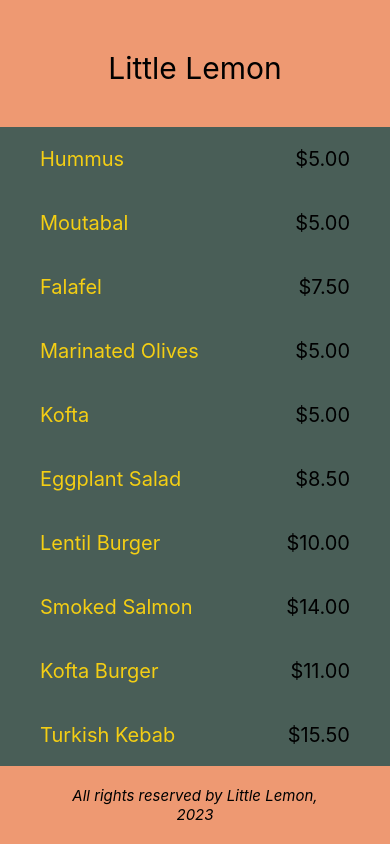
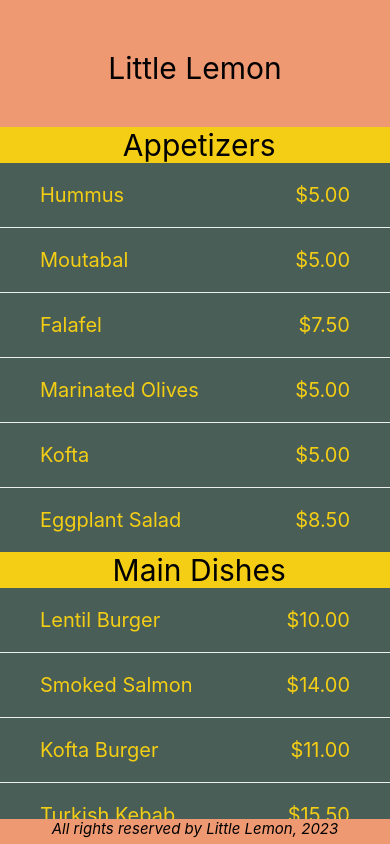
Before and after one commit to tndevelop/ReactNative-LittleLemonApp, a React Native app: screen / in a window 390 px wide. Built offline with nearby package versions, Linux system fonts and the light colour scheme.

Commit message:
SectionList instead of Flatlist

```diff
--- a/components/LittleLemonFooter.js
+++ b/components/LittleLemonFooter.js
@@ -12,10 +12,8 @@
 }
 
 const styles = StyleSheet.create({
-  bg: { backgroundColor: '#EE9972', position: 'absolute', bottom: 0 },
+  bg: { backgroundColor: '#EE9972', position: 'absolute', bottom: 0, width:'100%', height:'3%' },
   copyright: {
-    paddingHorizontal: 60,
-    paddingVertical: 20,
     fontSize: 15,
     color: 'black',
     textAlign: 'center',
--- a/components/WelcomeScreen.js
+++ b/components/WelcomeScreen.js
@@ -1,27 +1,47 @@
-import { View, Text, StyleSheet, FlatList } from 'react-native';
+import { View, Text, StyleSheet, SectionList } from 'react-native';
 
 const menuItemsToDisplay = [
-  { name: 'Hummus', price: '$5.00', id: '1A' },
-  { name: 'Moutabal', price: '$5.00', id: '2B' },
-  { name: 'Falafel', price: '$7.50', id: '3C' },
-  { name: 'Marinated Olives', price: '$5.00', id: '4D' },
-  { name: 'Kofta', price: '$5.00', id: '5E' },
-  { name: 'Eggplant Salad', price: '$8.50', id: '6F' },
-  { name: 'Lentil Burger', price: '$10.00', id: '7G' },
-  { name: 'Smoked Salmon', price: '$14.00', id: '8H' },
-  { name: 'Kofta Burger', price: '$11.00', id: '9I' },
-  { name: 'Turkish Kebab', price: '$15.50', id: '10J' },
-  { name: 'Fries', price: '$3.00', id: '11K' },
-  { name: 'Buttered Rice', price: '$3.00', id: '12L' },
-  { name: 'Bread Sticks', price: '$3.00', id: '13M' },
-  { name: 'Pita Pocket', price: '$3.00', id: '14N' },
-  { name: 'Lentil Soup', price: '$3.75', id: '15O' },
-  { name: 'Greek Salad', price: '$6.00', id: '16Q' },
-  { name: 'Rice Pilaf', price: '$4.00', id: '17R' },
-  { name: 'Baklava', price: '$3.00', id: '18S' },
-  { name: 'Tartufo', price: '$3.00', id: '19T' },
-  { name: 'Tiramisu', price: '$5.00', id: '20U' },
-  { name: 'Panna Cotta', price: '$5.00', id: '21V' },
+  {
+    title: 'Appetizers',
+    data: [
+      { name: 'Hummus', price: '$5.00' },
+      { name: 'Moutabal', price: '$5.00' },
+      { name: 'Falafel', price: '$7.50' },
+      { name: 'Marinated Olives', price: '$5.00' },
+      { name: 'Kofta', price: '$5.00' },
+      { name: 'Eggplant Salad', price: '$8.50' },
+    ],
+  },
+  {
+    title: 'Main Dishes',
+    data: [
+      { name: 'Lentil Burger', price: '$10.00' },
+      { name: 'Smoked Salmon', price: '$14.00' },
+      { name: 'Kofta Burger', price: '$11.00' },
+      { name: 'Turkish Kebab', price: '$15.50' },
+    ],
+  },
+  {
+    title: 'Sides',
+    data: [
+      { name: 'Fries', price: '$3.00', id: '11K' },
+      { name: 'Buttered Rice', price: '$3.00' },
+      { name: 'Bread Sticks', price: '$3.00' },
+      { name: 'Pita Pocket', price: '$3.00' },
+      { name: 'Lentil Soup', price: '$3.75' },
+      { name: 'Greek Salad', price: '$6.00' },
+      { name: 'Rice Pilaf', price: '$4.00' },
+    ],
+  },
+  {
+    title: 'Desserts',
+    data: [
+      { name: 'Baklava', price: '$3.00' },
+      { name: 'Tartufo', price: '$3.00' },
+      { name: 'Tiramisu', price: '$5.00' },
+      { name: 'Panna Cotta', price: '$5.00' },
+    ],
+  },
 ];
 
 const Item = ({name, price}) => (<View style={styles.item}>
@@ -29,19 +49,28 @@
     <Text style={styles.text}>
         {name}
     </Text>
-    <Text style={{fontSize:20}}>{price}</Text>
+    <Text style={styles.text}>{price}</Text>
 
 </View>);
+
+
+const Separator = () => <View style={styles.separator}></View>
 
 export default function WelcomeScreen() {
 
   const renderItem = ({item}) => <Item name={item.name} price={item.price}/>
+  const renderSectionHeader = ({section:{title}}) => <View><Text style={styles.header}> {title}</Text></View>
+  return (
+    <View style={{ flex:0.82 }}>
+      <SectionList
+        sections={menuItemsToDisplay}
+        keyExtractor={(index,it) => it+index}
+        renderItem = {renderItem}
+        renderSectionHeader={renderSectionHeader}
+        ItemSeparatorComponent={Separator}
+      >
 
-  return (
-    <View style={{ flex:0.78 }}>
-      <FlatList data={menuItemsToDisplay} keyExtractor={it => it.id} renderItem = {renderItem}>
-
-      </FlatList>
+      </SectionList>
     </View>
   );
 }
@@ -50,6 +79,7 @@
 const styles = StyleSheet.create({
 
     text:{fontSize:20, color: '#F4CE14'},
-    item:{flexDirection: 'row', justifyContent: 'space-between', paddingVertical:20, paddingHorizontal:40}
-
+    item:{flexDirection: 'row', justifyContent: 'space-between', paddingVertical:20, paddingHorizontal:40},
+    header: { flex: 0.15, backgroundColor: '#F4CE14', fontSize: 30, textAlign: 'center', flexWrap:'wrap'},
+    separator: {borderBottomWidth: 1, borderColor: '#EDEFEE',}
 })
```
